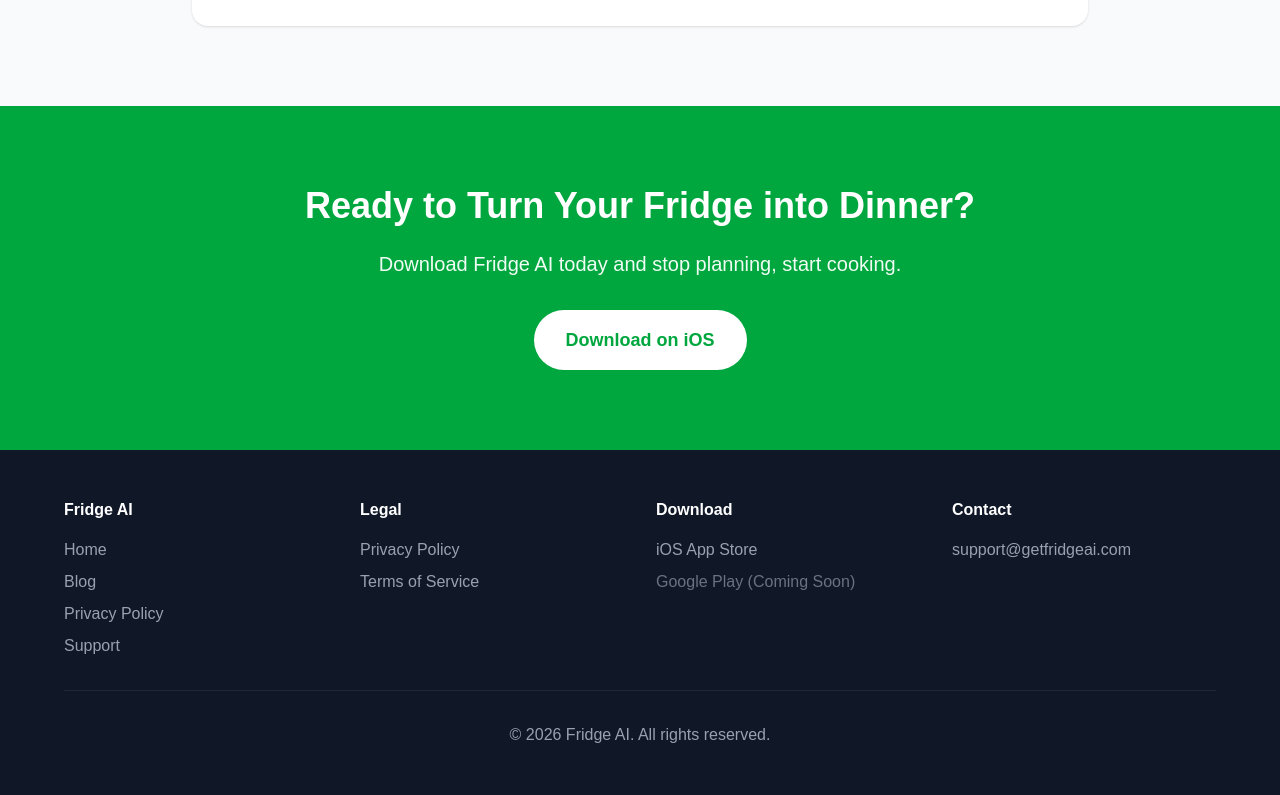
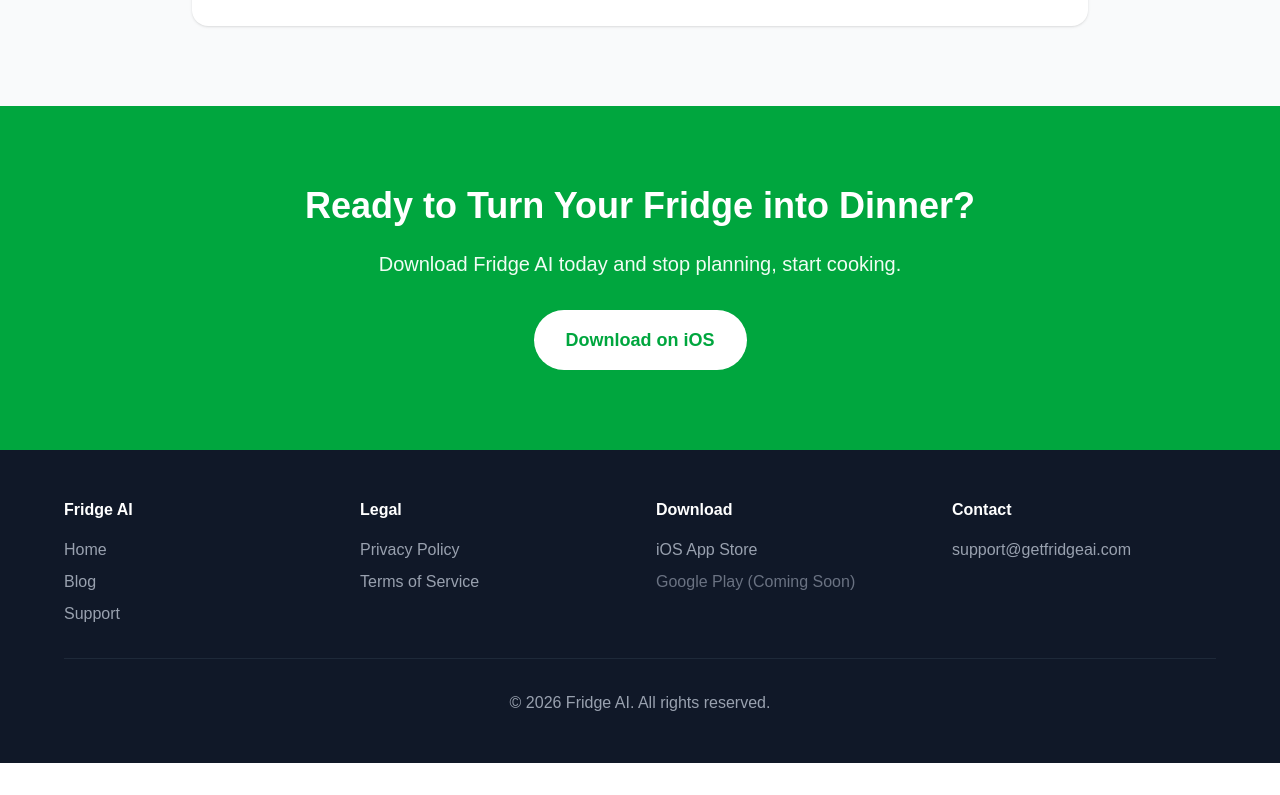
Before and after one commit to jjalcaraz/getfridgeai, a Next.js app: page / in a window 1280 px wide. Shown: the part 3724-4519 px from the top of the page. After the commit the page ends 4487 px from the top, so only its background shows below. Built offline with nearby package versions, Linux system fonts and the light colour scheme.

Commit message:
fix: remove duplicate Privacy Policy link from Fridge AI footer column

```diff
--- a/src/components/Footer.tsx
+++ b/src/components/Footer.tsx
@@ -8,7 +8,6 @@
             <ul className="space-y-2 text-gray-400">
               <li><a href="/" className="hover:text-white transition-colors">Home</a></li>
               <li><a href="/blog" className="hover:text-white transition-colors">Blog</a></li>
-              <li><a href="/privacy" className="hover:text-white transition-colors">Privacy Policy</a></li>
               <li><a href="/support" className="hover:text-white transition-colors">Support</a></li>
             </ul>
           </div>
```
